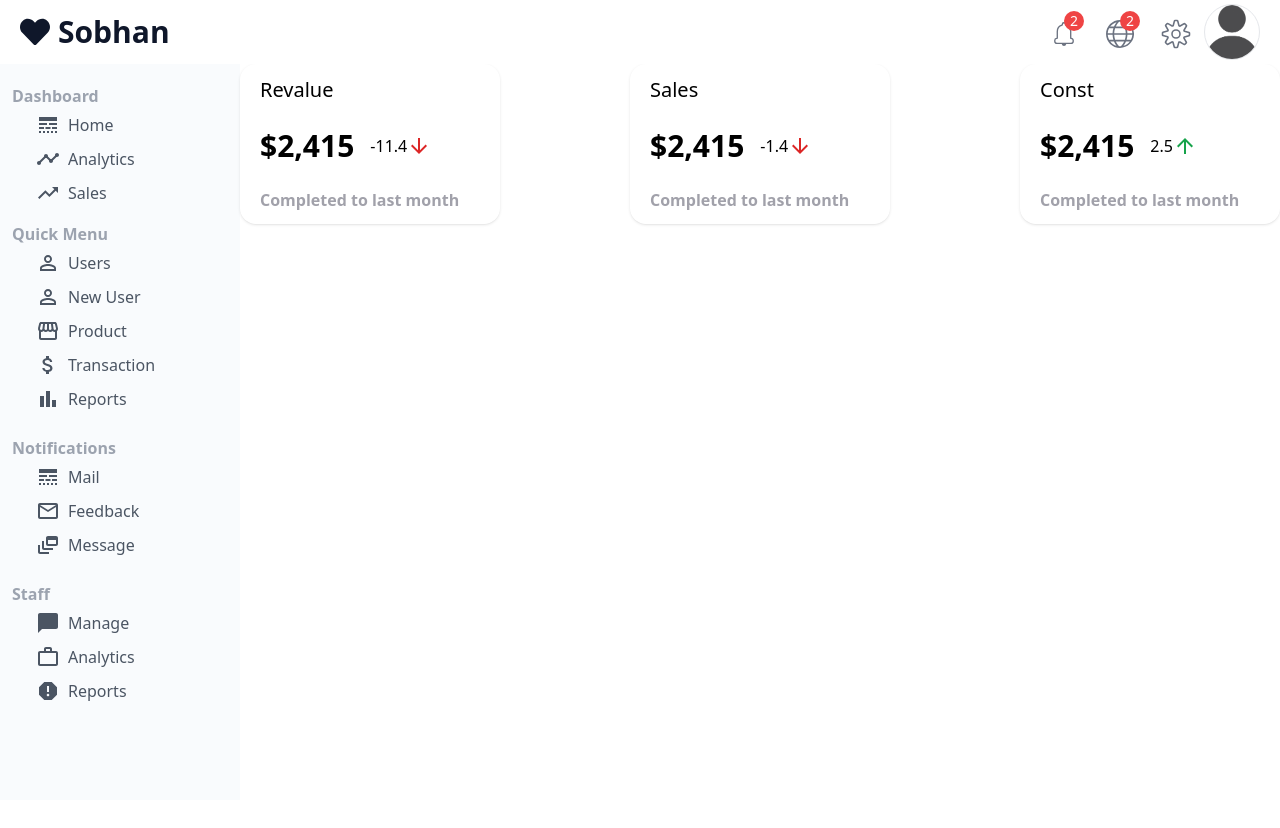
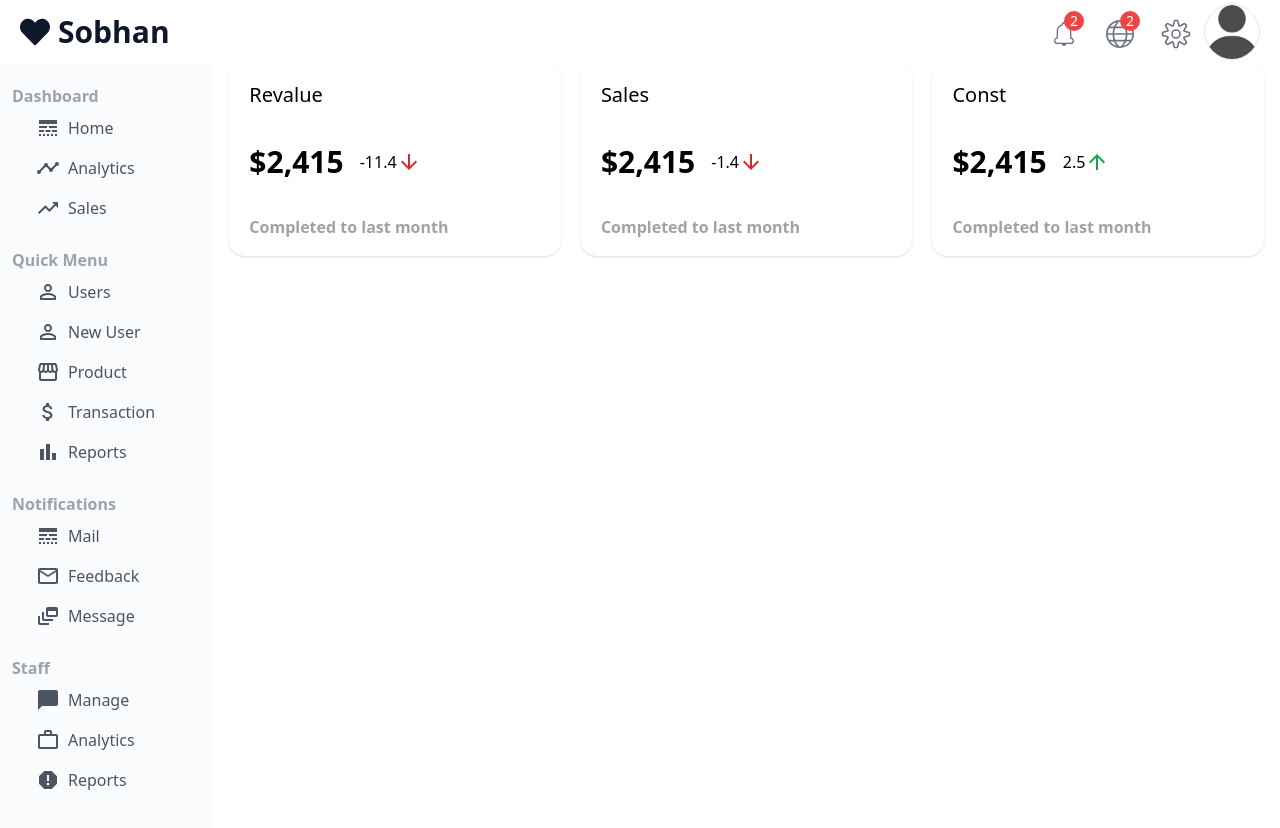
Before and after one commit to sobhan-gh30/admin-dashboard, a React (Create React App) app: page / in a window 1280 px wide. Shown: the top 828 px of the page. Before the commit the page ends 800 px from the top, so only its background shows below. Built offline with nearby package versions, Linux system fonts and the light colour scheme.

Commit message:
refactore : restyling some of the elements to get better performance

```diff
--- a/src/App.js
+++ b/src/App.js
@@ -15,10 +15,13 @@ function App() {
     return (
         <>
             <TopBar />
-            <SideBar/>
-            <div className="absolute top-[4rem] left-0 lg:left-60 lg:w-[calc(100%-15rem)] w-full">
-                {router}
+            <div className="flex mt-16">
+                <SideBar/>
+                <div className="w-5/6">
+                    {router}
+                </div>
             </div>
+
 
         </>
     );
--- a/src/Pages/Home.js
+++ b/src/Pages/Home.js
@@ -3,7 +3,7 @@ import FeatureData from "../Data/FeatureData";
 
 export default function Home(){
     return(
-            <div className="container flex gap-5 flex-wrap justify-center lg:justify-center xl:justify-between">
+            <div className="container flex justify-between gap-5">
                 {FeatureData.map((Data)=>{
                     return(<Features {...Data} />)
                 })}
--- a/src/components/Feature/Feature.jsx
+++ b/src/components/Feature/Feature.jsx
@@ -5,7 +5,7 @@ import ArrowDownwardIcon from '@mui/icons-material/ArrowDownward';
 export default function Features(prop){
     let compere = prop.compare
     return(
-        <div className="w-11/12 sm:w-52 md:w-56 lg:w-1/4 lg:min-w-60 h-40 px-2 lg:px-5 flex flex-col justify-around rounded-2xl shadow">
+        <div className="w-11/12 sm:w-52 md:w-56 lg:w-1/3 lg:min-w-64 h-48 px-2 lg:px-5 flex flex-col justify-around rounded-2xl shadow">
             <h3 className="text-xl">{prop.title}</h3>
             <div className="flex gap-4 items-center">
                 <h2 className="text-3xl font-semibold">{prop.price}</h2>
--- a/src/components/SideBar.js
+++ b/src/components/SideBar.js
@@ -13,27 +13,26 @@ import {Link} from "react-router-dom"
 
 export default function SideBar(){
     return(
-        <div className="h-[calc(100vh-4rem)] w-60 bg-slate-100 bg-opacity-40 fixed top-[4rem] -left-60 lg:left-0 p-3 py-5">
+        <div className="min-h-[calc(100vh-4rem)] h-fit w-60 xl:w-1/6 bg-slate-100 bg-opacity-40 hidden lg:block sticky top-[4rem] -left-60 lg:left-0 p-3 py-5">
             <div className="w-full">
                 <p className="font-semibold text-gray-400">Dashboard</p>
-                <ul className="px-1 pb-3">
-
+                <ul className="px-1 pb-5">
                     <Link to="/">
-                        <li className="flex gap-2 w-full py-[5px] px-5 hover:bg-slate-200  rounded-lg text-gray-600 hover:text-zinc-800">
+                        <li className="flex gap-2 w-full py-2 px-5 hover:bg-slate-200  rounded-lg text-gray-600 hover:text-zinc-800">
                             <LineStyleIcon/>
                             Home
                         </li>
                     </Link>
 
                     <Link to="/">
-                        <li className="flex gap-2 w-full py-[5px] px-5 bg-red-2 hover:bg-slate-200  rounded-lg text-gray-600 hover:text-zinc-800">
+                        <li className="flex gap-2 w-full py-2 px-5 bg-red-2 hover:bg-slate-200  rounded-lg text-gray-600 hover:text-zinc-800">
                             <Timeline/>
                             Analytics
                         </li>
                     </Link>
 
                     <Link to="/">
-                        <li className="flex gap-2 w-full py-[5px] px-5  hover:bg-slate-200  rounded-lg text-gray-600 hover:text-zinc-800">
+                        <li className="flex gap-2 w-full py-2 px-5  hover:bg-slate-200  rounded-lg text-gray-600 hover:text-zinc-800">
                             <TrendingUp/>
                             Sales
                         </li>
@@ -47,35 +46,35 @@ export default function SideBar(){
                 <ul className="px-1 pb-5">
 
                     <Link to="/allUsers">
-                        <li className="flex gap-2 w-full py-[5px] px-5 hover:bg-slate-200  rounded-lg text-gray-600 hover:text-zinc-800">
+                        <li className="flex gap-2 w-full py-2 px-5 hover:bg-slate-200  rounded-lg text-gray-600 hover:text-zinc-800">
                             <PermIdentity />
                             Users
                         </li>
                     </Link>
 
                     <Link to="/newUser">
-                        <li className="flex gap-2 w-full py-[5px] px-5 bg-red-2 hover:bg-slate-200  rounded-lg text-gray-600 hover:text-zinc-800">
+                        <li className="flex gap-2 w-full py-2 px-5 bg-red-2 hover:bg-slate-200  rounded-lg text-gray-600 hover:text-zinc-800">
                             <PermIdentity />
                             New User
                         </li>
                     </Link>
 
                     <Link to="/">
-                        <li className="flex gap-2 w-full py-[5px] px-5 hover:bg-slate-200  rounded-lg text-gray-600 hover:text-zinc-800">
+                        <li className="flex gap-2 w-full py-2 px-5 hover:bg-slate-200  rounded-lg text-gray-600 hover:text-zinc-800">
                             <Storefront />
                             Product
                         </li>
                     </Link>
 
                     <Link to="/">
-                        <li className="flex gap-2 w-full py-[5px] px-5 hover:bg-slate-200  rounded-lg text-gray-600 hover:text-zinc-800">
+                        <li className="flex gap-2 w-full py-2 px-5 hover:bg-slate-200  rounded-lg text-gray-600 hover:text-zinc-800">
                             <AttachMoney/>
                             Transaction
                         </li>
                     </Link>
 
                     <Link to="/">
-                        <li className="flex gap-2 w-full py-[5px] px-5 hover:bg-slate-200  rounded-lg text-gray-600 hover:text-zinc-800">
+                        <li className="flex gap-2 w-full py-2 px-5 hover:bg-slate-200  rounded-lg text-gray-600 hover:text-zinc-800">
                             <BarChart/>
                             Reports
                         </li>
@@ -86,15 +85,15 @@ export default function SideBar(){
             <div className="w-full">
                 <p className="font-semibold text-gray-400">Notifications</p>
                 <ul className="px-1 pb-5">
-                    <li className="flex gap-2 w-full py-[5px] px-5 hover:bg-slate-200  rounded-lg text-gray-600 hover:text-zinc-800">
+                    <li className="flex gap-2 w-full py-2 px-5 hover:bg-slate-200  rounded-lg text-gray-600 hover:text-zinc-800">
                         <LineStyleIcon/>
                         Mail
                     </li>
-                    <li className="flex gap-2 w-full py-[5px] px-5 bg-red-2 hover:bg-slate-200  rounded-lg text-gray-600 hover:text-zinc-800">
+                    <li className="flex gap-2 w-full py-2 px-5 bg-red-2 hover:bg-slate-200  rounded-lg text-gray-600 hover:text-zinc-800">
                         <MailOutline/>
                         Feedback
                     </li>
-                    <li className="flex gap-2 w-full py-[5px] px-5 hover:bg-slate-200  rounded-lg text-gray-600 hover:text-zinc-800">
+                    <li className="flex gap-2 w-full py-2 px-5 hover:bg-slate-200  rounded-lg text-gray-600 hover:text-zinc-800">
                         <DynamicFeed/>
                         Message
                     </li>
@@ -104,15 +103,15 @@ export default function SideBar(){
             <div className="w-full">
                 <p className="font-semibold text-gray-400">Staff</p>
                 <ul className="px-1 pb-5">
-                    <li className="flex gap-2 w-full py-[5px] px-5 hover:bg-slate-200  rounded-lg text-gray-600 hover:text-zinc-800">
+                    <li className="flex gap-2 w-full py-2 px-5 hover:bg-slate-200  rounded-lg text-gray-600 hover:text-zinc-800">
                         <ChatBubble/>
                         Manage
                     </li>
-                    <li className="flex gap-2 w-full py-[5px] px-5 bg-red-2 hover:bg-slate-200  rounded-lg text-gray-600 hover:text-zinc-800">
+                    <li className="flex gap-2 w-full py-2 px-5 bg-red-2 hover:bg-slate-200  rounded-lg text-gray-600 hover:text-zinc-800">
                         <WorkOutline/>
                         Analytics
                     </li>
-                    <li className="flex gap-2 w-full py-[5px] px-5 hover:bg-slate-200  rounded-lg text-gray-600 hover:text-zinc-800">
+                    <li className="flex gap-2 w-full py-2 px-5 hover:bg-slate-200  rounded-lg text-gray-600 hover:text-zinc-800">
                         <Report/>
                         Reports
                     </li>
--- a/src/components/top bar.js
+++ b/src/components/top bar.js
@@ -10,7 +10,7 @@ export default function TopBar() {
     let [hasProfile, setHasProfile] = useState("")
 
     return (
-        <div className="w-full h-16 py-2 px-5 flex justify-between items-center fixed z-10 bg-white">
+        <div className="w-full h-16 py-2 px-5 flex justify-between items-center fixed top-0 left-0 right-0 z-10 bg-white">
             <h2 className="h-14 flex items-center gap-2 font-bold text-3xl text-slate-900">
                 <FaHeart/>
                 Sobhan
--- a/src/output.css
+++ b/src/output.css
@@ -549,6 +549,8 @@ video {
   width: 100%;
   margin-right: auto;
   margin-left: auto;
+  padding-right: 1rem;
+  padding-left: 1rem;
 }
 
 @media (min-width: 640px) {
@@ -585,8 +587,8 @@ video {
   position: fixed;
 }
 
-.absolute {
-  position: absolute;
+.sticky {
+  position: sticky;
 }
 
 .-left-60 {
@@ -595,6 +597,14 @@ video {
 
 .left-0 {
   left: 0px;
+}
+
+.right-0 {
+  right: 0px;
+}
+
+.top-0 {
+  top: 0px;
 }
 
 .top-\[4rem\] {
@@ -607,6 +617,10 @@ video {
 
 .mb-5 {
   margin-bottom: 1.25rem;
+}
+
+.mt-16 {
+  margin-top: 4rem;
 }
 
 .inline-block {
@@ -633,8 +647,8 @@ video {
   height: 4rem;
 }
 
-.h-32 {
-  height: 8rem;
+.h-40 {
+  height: 10rem;
 }
 
 .h-5 {
@@ -645,28 +659,40 @@ video {
   height: 1.75rem;
 }
 
-.h-\[calc\(100vh-4rem\)\] {
-  height: calc(100vh - 4rem);
+.h-fit {
+  height: fit-content;
 }
 
 .h-screen {
   height: 100vh;
 }
 
-.h-40 {
-  height: 10rem;
+.h-52 {
+  height: 13rem;
+}
+
+.h-48 {
+  height: 12rem;
+}
+
+.min-h-\[calc\(100vh-4rem\)\] {
+  min-height: calc(100vh - 4rem);
+}
+
+.w-11\/12 {
+  width: 91.666667%;
 }
 
 .w-14 {
   width: 3.5rem;
 }
 
-.w-32 {
-  width: 8rem;
+.w-5 {
+  width: 1.25rem;
 }
 
-.w-5 {
-  width: 1.25rem;
+.w-5\/6 {
+  width: 83.333333%;
 }
 
 .w-60 {
@@ -679,34 +705,6 @@ video {
 
 .w-full {
   width: 100%;
-}
-
-.w-40 {
-  width: 10rem;
-}
-
-.w-9\/12 {
-  width: 75%;
-}
-
-.w-10\/12 {
-  width: 83.333333%;
-}
-
-.w-11\/12 {
-  width: 91.666667%;
-}
-
-.w-52 {
-  width: 13rem;
-}
-
-.w-64 {
-  width: 16rem;
-}
-
-.w-72 {
-  width: 18rem;
 }
 
 .-translate-x-2 {
@@ -737,18 +735,8 @@ video {
   transform: translate(var(--tw-translate-x), var(--tw-translate-y)) rotate(var(--tw-rotate)) skewX(var(--tw-skew-x)) skewY(var(--tw-skew-y)) scaleX(var(--tw-scale-x)) scaleY(var(--tw-scale-y));
 }
 
-.scale-75 {
-  --tw-scale-x: .75;
-  --tw-scale-y: .75;
-  transform: translate(var(--tw-translate-x), var(--tw-translate-y)) rotate(var(--tw-rotate)) skewX(var(--tw-skew-x)) skewY(var(--tw-skew-y)) scaleX(var(--tw-scale-x)) scaleY(var(--tw-scale-y));
-}
-
 .flex-col {
   flex-direction: column;
-}
-
-.flex-wrap {
-  flex-wrap: wrap;
 }
 
 .items-center {
@@ -771,20 +759,20 @@ video {
   gap: 0.5rem;
 }
 
+.gap-4 {
+  gap: 1rem;
+}
+
 .gap-5 {
   gap: 1.25rem;
 }
 
-.gap-4 {
-  gap: 1rem;
+.overflow-hidden {
+  overflow: hidden;
 }
 
-.gap-3 {
-  gap: 0.75rem;
-}
-
-.overflow-hidden {
-  overflow: hidden;
+.rounded-2xl {
+  border-radius: 1rem;
 }
 
 .rounded-full {
@@ -795,10 +783,6 @@ video {
   border-radius: 0.5rem;
 }
 
-.rounded-2xl {
-  border-radius: 1rem;
-}
-
 .border {
   border-width: 1px;
 }
@@ -806,6 +790,11 @@ video {
 .bg-gray-900 {
   --tw-bg-opacity: 1;
   background-color: rgb(17 24 39 / var(--tw-bg-opacity, 1));
+}
+
+.bg-red-200 {
+  --tw-bg-opacity: 1;
+  background-color: rgb(254 202 202 / var(--tw-bg-opacity, 1));
 }
 
 .bg-red-500 {
@@ -835,17 +824,14 @@ video {
   padding: 0.75rem;
 }
 
-.p-5 {
-  padding: 1.25rem;
-}
-
-.p-2 {
-  padding: 0.5rem;
-}
-
 .px-1 {
   padding-left: 0.25rem;
   padding-right: 0.25rem;
+}
+
+.px-2 {
+  padding-left: 0.5rem;
+  padding-right: 0.5rem;
 }
 
 .px-5 {
@@ -861,25 +847,6 @@ video {
 .py-5 {
   padding-top: 1.25rem;
   padding-bottom: 1.25rem;
-}
-
-.py-\[5px\] {
-  padding-top: 5px;
-  padding-bottom: 5px;
-}
-
-.px-4 {
-  padding-left: 1rem;
-  padding-right: 1rem;
-}
-
-.px-2 {
-  padding-left: 0.5rem;
-  padding-right: 0.5rem;
-}
-
-.pb-3 {
-  padding-bottom: 0.75rem;
 }
 
 .pb-5 {
@@ -899,11 +866,6 @@ video {
 .text-sm {
   font-size: 0.875rem;
   line-height: 1.25rem;
-}
-
-.text-2xl {
-  font-size: 1.5rem;
-  line-height: 2rem;
 }
 
 .text-xl {
@@ -939,6 +901,16 @@ video {
   color: rgb(75 85 99 / var(--tw-text-opacity, 1));
 }
 
+.text-green-600 {
+  --tw-text-opacity: 1;
+  color: rgb(22 163 74 / var(--tw-text-opacity, 1));
+}
+
+.text-red-600 {
+  --tw-text-opacity: 1;
+  color: rgb(220 38 38 / var(--tw-text-opacity, 1));
+}
+
 .text-slate-900 {
   --tw-text-opacity: 1;
   color: rgb(15 23 42 / var(--tw-text-opacity, 1));
@@ -949,56 +921,9 @@ video {
   color: rgb(255 255 255 / var(--tw-text-opacity, 1));
 }
 
-.text-zinc-600 {
-  --tw-text-opacity: 1;
-  color: rgb(82 82 91 / var(--tw-text-opacity, 1));
-}
-
 .text-zinc-400 {
   --tw-text-opacity: 1;
   color: rgb(161 161 170 / var(--tw-text-opacity, 1));
-}
-
-.text-zinc-500 {
-  --tw-text-opacity: 1;
-  color: rgb(113 113 122 / var(--tw-text-opacity, 1));
-}
-
-.text-zinc-300 {
-  --tw-text-opacity: 1;
-  color: rgb(212 212 216 / var(--tw-text-opacity, 1));
-}
-
-.text-green-500 {
-  --tw-text-opacity: 1;
-  color: rgb(34 197 94 / var(--tw-text-opacity, 1));
-}
-
-.text-green-600 {
-  --tw-text-opacity: 1;
-  color: rgb(22 163 74 / var(--tw-text-opacity, 1));
-}
-
-.text-red-500 {
-  --tw-text-opacity: 1;
-  color: rgb(239 68 68 / var(--tw-text-opacity, 1));
-}
-
-.text-red-600 {
-  --tw-text-opacity: 1;
-  color: rgb(220 38 38 / var(--tw-text-opacity, 1));
-}
-
-.shadow-md {
-  --tw-shadow: 0 4px 6px -1px rgb(0 0 0 / 0.1), 0 2px 4px -2px rgb(0 0 0 / 0.1);
-  --tw-shadow-colored: 0 4px 6px -1px var(--tw-shadow-color), 0 2px 4px -2px var(--tw-shadow-color);
-  box-shadow: var(--tw-ring-offset-shadow, 0 0 #0000), var(--tw-ring-shadow, 0 0 #0000), var(--tw-shadow);
-}
-
-.shadow-lg {
-  --tw-shadow: 0 10px 15px -3px rgb(0 0 0 / 0.1), 0 4px 6px -4px rgb(0 0 0 / 0.1);
-  --tw-shadow-colored: 0 10px 15px -3px var(--tw-shadow-color), 0 4px 6px -4px var(--tw-shadow-color);
-  box-shadow: var(--tw-ring-offset-shadow, 0 0 #0000), var(--tw-ring-shadow, 0 0 #0000), var(--tw-shadow);
 }
 
 .shadow {
@@ -1036,34 +961,14 @@ video {
 }
 
 @media (min-width: 640px) {
-  .sm\:w-72 {
-    width: 18rem;
-  }
-
-  .sm\:w-64 {
-    width: 16rem;
-  }
-
   .sm\:w-52 {
     width: 13rem;
-  }
-
-  .sm\:w-56 {
-    width: 14rem;
   }
 }
 
 @media (min-width: 768px) {
-  .md\:w-72 {
-    width: 18rem;
-  }
-
   .md\:w-56 {
     width: 14rem;
-  }
-
-  .md\:w-60 {
-    width: 15rem;
   }
 }
 
@@ -1072,8 +977,8 @@ video {
     left: 0px;
   }
 
-  .lg\:left-60 {
-    left: 15rem;
+  .lg\:block {
+    display: block;
   }
 
   .lg\:flex {
@@ -1084,10 +989,6 @@ video {
     display: none;
   }
 
-  .lg\:w-\[calc\(100\%-15rem\)\] {
-    width: calc(100% - 15rem);
-  }
-
   .lg\:w-1\/4 {
     width: 25%;
   }
@@ -1096,28 +997,12 @@ video {
     width: 33.333333%;
   }
 
-  .lg\:w-3\/12 {
-    width: 25%;
-  }
-
-  .lg\:w-4\/12 {
-    width: 33.333333%;
+  .lg\:min-w-60 {
+    min-width: 15rem;
   }
 
   .lg\:min-w-64 {
     min-width: 16rem;
-  }
-
-  .lg\:min-w-60 {
-    min-width: 15rem;
-  }
-
-  .lg\:justify-center {
-    justify-content: center;
-  }
-
-  .lg\:justify-between {
-    justify-content: space-between;
   }
 
   .lg\:px-5 {
@@ -1127,7 +1012,7 @@ video {
 }
 
 @media (min-width: 1280px) {
-  .xl\:justify-between {
-    justify-content: space-between;
+  .xl\:w-1\/6 {
+    width: 16.666667%;
   }
 }
--- a/tailwind.config.js
+++ b/tailwind.config.js
@@ -4,7 +4,8 @@ module.exports = {
   theme: {
     extend: {},
     container:{
-      "center":true
+      "center":true,
+      "padding":"1rem"
     }
   },
   plugins: [],
```
